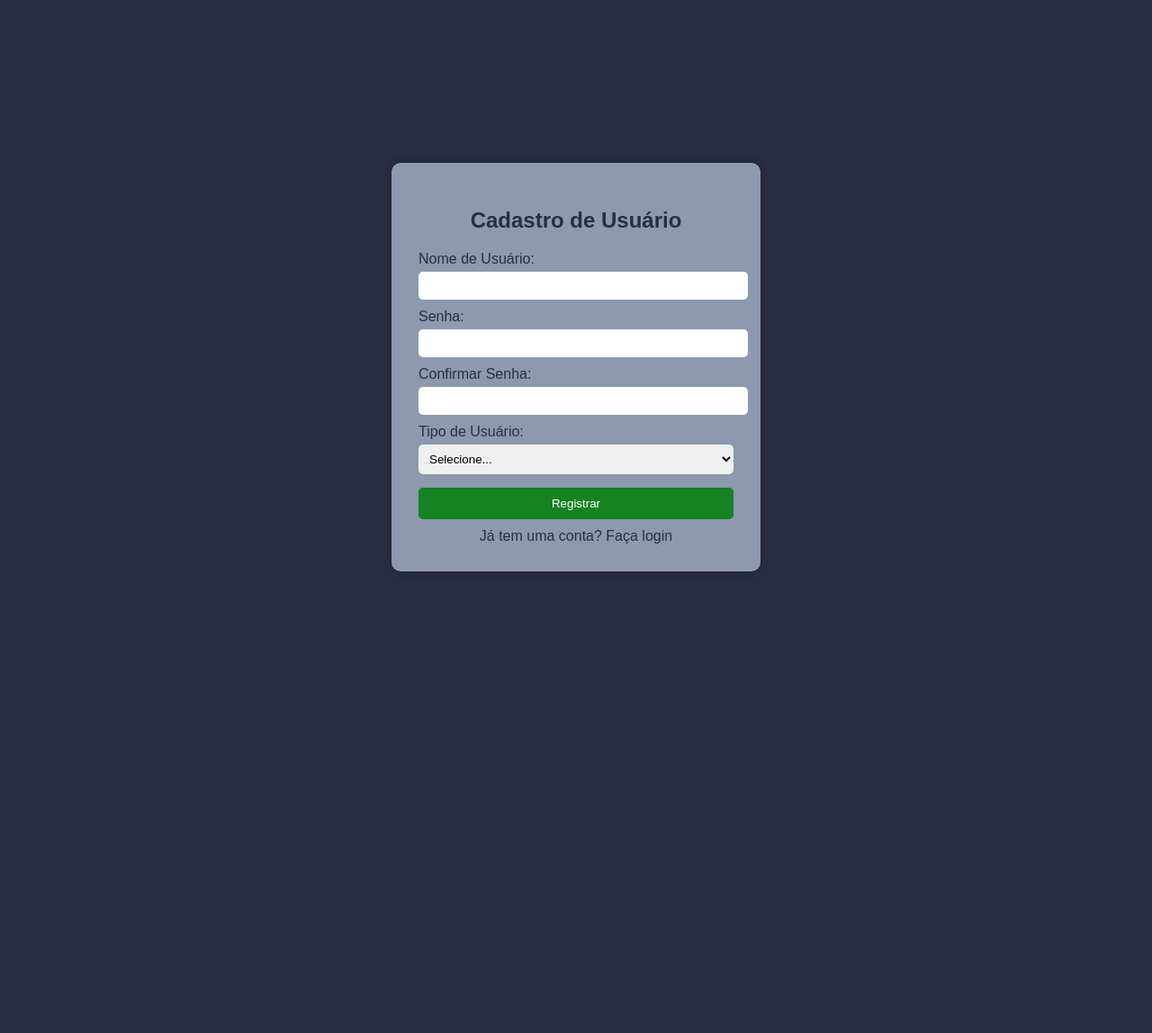
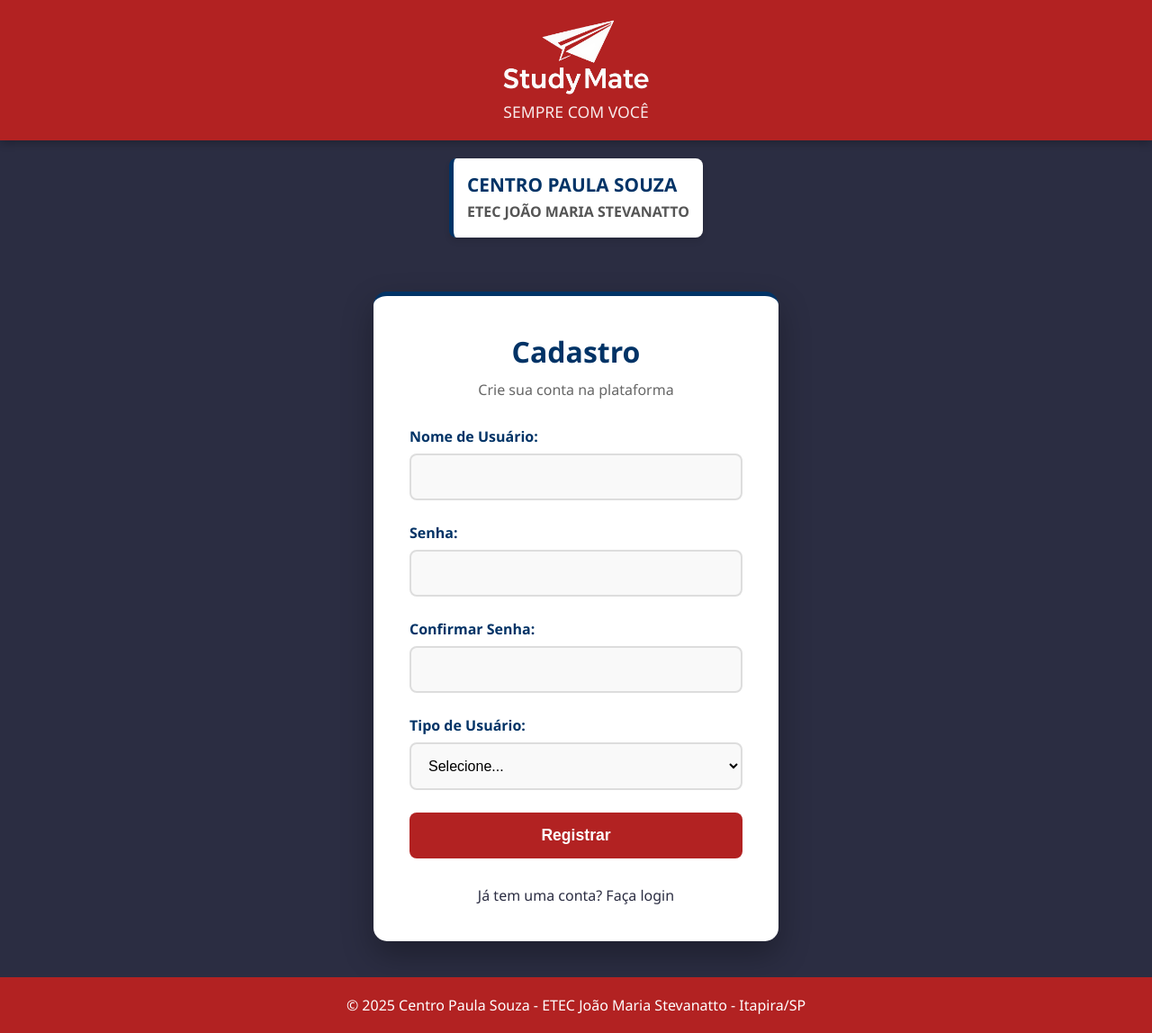
Before and after one commit to GrupoTcc462/StudyMate, a Django app: page /accounts/register/ in a window 1280 px wide. Shown: the whole page at 90% size. Before the commit the page ends 635 px from the top, so only its background shows below. Run offline with Django 5.2, Linux system fonts and the light colour scheme.

Commit message:
14/11/2025
fefsegfesf

```diff
--- a/accounts/templates/accounts/register.html
+++ b/accounts/templates/accounts/register.html
@@ -2,75 +2,226 @@
 <html lang="pt-br">
 <head>
     <meta charset="UTF-8">
-    <title>Cadastro - StudyMate</title>
+    <title>Cadastro</title>
+    {% load static %}
+</head>
+
 <style>
+    * {
+        margin: 0;
+        padding: 0;
+        box-sizing: border-box;
+    }
+
     body {
-            font-family: Arial, sans-serif;
-            background-color: #2B2D42;
-            color: #EDF2F4;
+        font-family: 'Segoe UI', Tahoma, Geneva, Verdana, sans-serif;
+        background: rgb(43, 45, 66);
+        min-height: 100vh;
         display: flex;
+        flex-direction: column;
+    }
+
+    .header {
+        background: rgb(178, 34, 34);
+        color: white;
+        padding: 20px 0;
+        box-shadow: 0 2px 10px rgba(0,0,0,0.3);
+    }
+
+    .header-content {
+        max-width: 1200px;
+        margin: 0 auto;
+        padding: 0 20px;
+        text-align: center;
+    }
+
+    .header h1 {
+        font-size: 2.5rem;
+        margin-bottom: 10px;
+        font-weight: 700;
+        letter-spacing: 2px;
+    }
+
+    .header .subtitle {
+        font-size: 1.1rem;
+        opacity: 0.9;
+        font-weight: 300;
+    }
+
+    .school-info {
+        background: #ffffff;
+        border-left: 5px solid #003366;
+        padding: 15px;
+        margin: 20px auto;
+        max-width: 800px;
+        border-radius: 8px;
+        box-shadow: 0 4px 6px rgba(0,0,0,0.1);
+    }
+
+    .school-info h2 {
+        color: #003366;
+        font-size: 1.3rem;
+        margin-bottom: 5px;
+    }
+
+    .school-info p {
+        color: #555;
+        font-size: 1rem;
+        margin-bottom: 3px;
+    }
+
+    .main-content {
+        flex: 1;
+        display: flex;
+        align-items: center;
         justify-content: center;
-            align-items: center;
-            height: 100vh;
+        padding: 40px 20px;
     }
-        .form-container {
-            background-color: #8D99AE;
-            padding: 30px;
-            border-radius: 10px;
-            width: 350px;
-            box-shadow: 0 0 10px rgba(0,0,0,0.3);
+
+    .register-container {
+        background: white;
+        border-radius: 15px;
+        box-shadow: 0 15px 35px rgba(0,0,0,0.3);
+        padding: 40px;
+        width: 100%;
+        max-width: 450px;
+        border-top: 5px solid #003366;
     }
-        h2 {
+
+    .register-header {
         text-align: center;
-            margin-bottom: 20px;
-            color: #2B2D42;
+        margin-bottom: 30px;
     }
-        label {
+
+    .register-header h3 {
+        color: #003366;
+        font-size: 2rem;
+        margin-bottom: 10px;
+    }
+
+    .register-header p {
+        color: #666;
+        font-size: 1rem;
+    }
+
+    .form-group {
+        margin-bottom: 25px;
+    }
+
+    .form-group label {
         display: block;
-            margin-top: 10px;
-            color: #2B2D42;
+        color: #003366;
+        font-weight: 600;
+        margin-bottom: 8px;
+        font-size: 1rem;
     }
-        input, select {
+
+    .form-group input,
+    .form-group select {
         width: 100%;
-            padding: 8px;
-            border: none;
-            border-radius: 5px;
-            margin-top: 5px;
+        padding: 15px;
+        border: 2px solid #ddd;
+        border-radius: 8px;
+        font-size: 1rem;
+        transition: all 0.3s ease;
+        background: #f9f9f9;
     }
-        button {
-            background-color: #178222;
-            color: white;
-            border: none;
-            width: 100%;
-            padding: 10px;
-            border-radius: 5px;
-            margin-top: 15px;
+
+    .form-group input:focus,
+    .form-group select:focus {
+        outline: none;
+        border-color: #003366;
+        background: white;
+        box-shadow: 0 0 10px rgba(0,51,102,0.1);
+    }
+
+    .form-group select {
         cursor: pointer;
     }
-        button:hover {
-            background-color: #14691b;
+
+    .btn-register {
+        width: 100%;
+        background: rgb(178, 34, 34);
+        color: white;
+        padding: 15px;
+        border: none;
+        border-radius: 8px;
+        font-size: 1.1rem;
+        font-weight: 600;
+        cursor: pointer;
+        transition: all 0.3s ease;
+        margin-bottom: 20px;
     }
+
+    .btn-register:hover {
+        background: rgb(220, 43, 43);
+        transform: translateY(-2px);
+        box-shadow: 0 5px 15px rgba(0,51,102,0.3);
+    }
+
+
+    .footer {
+        background: rgb(178, 34, 34);
+        color: white;
+        text-align: center;
+        padding: 20px;
+        margin-top: auto;
+    }
+
     .messages {
-            background: #EDF2F4;
-            color: #2B2D42;
-            padding: 10px;
-            border-radius: 5px;
-            margin-bottom: 10px;
+        background: #fff3cd;
+        color: #856404;
+        border: 1px solid #ffeeba;
+        padding: 12px;
+        border-radius: 8px;
+        margin-bottom: 20px;
         text-align: center;
     }
+
     a {
         color: #2B2D42;
         text-decoration: none;
         display: block;
         text-align: center;
         margin-top: 10px;
+        transition: color 0.3s ease;
+    }
+
+    a:hover {
+        color: #003366;
+    }
+
+    @media (max-width: 768px) {
+        .header h1 {
+            font-size: 2rem;
+        }
+
+        .register-container {
+            padding: 30px 20px;
+        }
+
+        .team-members {
+            grid-template-columns: 1fr;
+        }
     }
 </style>
-</head>
+
 <body>
-    <div class="form-container">
-        <h2>Cadastro de Usuário</h2>
 
+    <header class="header">
+        <div class="header-content">
+            <img src="{% static 'accounts/img/logoMate.png' %}" height="87,75px" width="164,5px">
+            <p class="subtitle">SEMPRE COM VOCÊ</p>
+        </div>
+    </header>
+
+    <div class="school-info">
+        <h2>CENTRO PAULA SOUZA</h2>
+        <p><strong>ETEC JOÃO MARIA STEVANATTO</strong></p>
+    </div>
+
+    <main class="main-content">
+        <div class="register-container">
             {% if messages %}
                 <div class="messages">
                     {% for message in messages %}
@@ -81,15 +232,28 @@
 
             <form method="POST">
                 {% csrf_token %}
+
+                <div class="register-header">
+                    <h3>Cadastro</h3>
+                    <p>Crie sua conta na plataforma</p>
+                </div>
+
+                <div class="form-group">
                     <label for="username">Nome de Usuário:</label>
-            <input type="text" name="username" id="username" required>
+                    <input type="text" id="username" name="username" required>
+                </div>
 
+                <div class="form-group">
                     <label for="password1">Senha:</label>
-            <input type="password" name="password1" id="password1" required>
+                    <input type="password" id="password1" name="password1" required>
+                </div>
 
+                <div class="form-group">
                     <label for="password2">Confirmar Senha:</label>
-            <input type="password" name="password2" id="password2" required>
+                    <input type="password" id="password2" name="password2" required>
+                </div>
 
+                <div class="form-group">
                     <label for="user_type">Tipo de Usuário:</label>
                     <select name="user_type" id="user_type" required>
                         <option value="">Selecione...</option>
@@ -97,11 +261,17 @@
                         <option value="teacher">Professor</option>
                         <option value="admin">Administrador</option>
                     </select>
+                </div>
 
-            <button type="submit">Registrar</button>
+                <button type="submit" class="btn-register">Registrar</button>
+                <a href="{% url 'accounts:login' %}">Já tem uma conta? Faça login</a>
             </form>
+        </div>
+    </main>
 
-        <a href="{% url 'accounts:login' %}">Já tem uma conta? Faça login</a>
-    </div>
+    <footer class="footer">
+        <p>&copy; 2025 Centro Paula Souza - ETEC João Maria Stevanatto - Itapira/SP</p>
+    </footer>
+
 </body>
 </html>
```
Also changed, not shown: accounts/templates/accounts/login.html (+11 -2 lines), db.sqlite3. Lines whose indentation alone changed are shown as unchanged.
